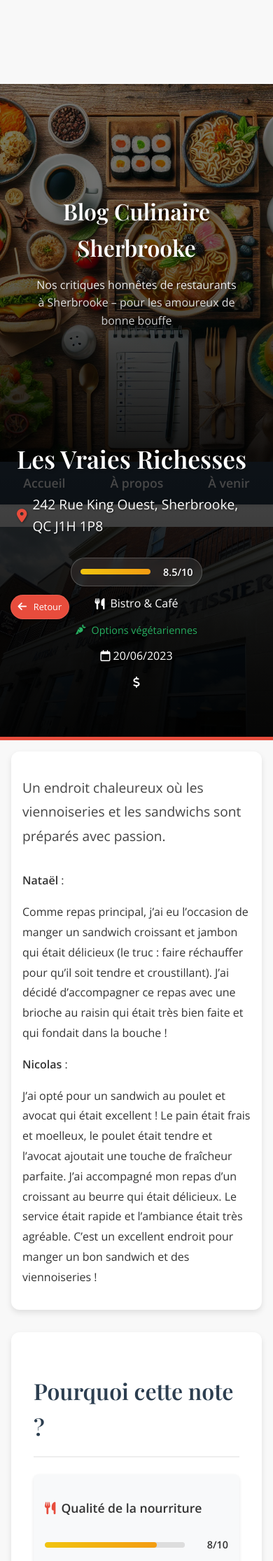
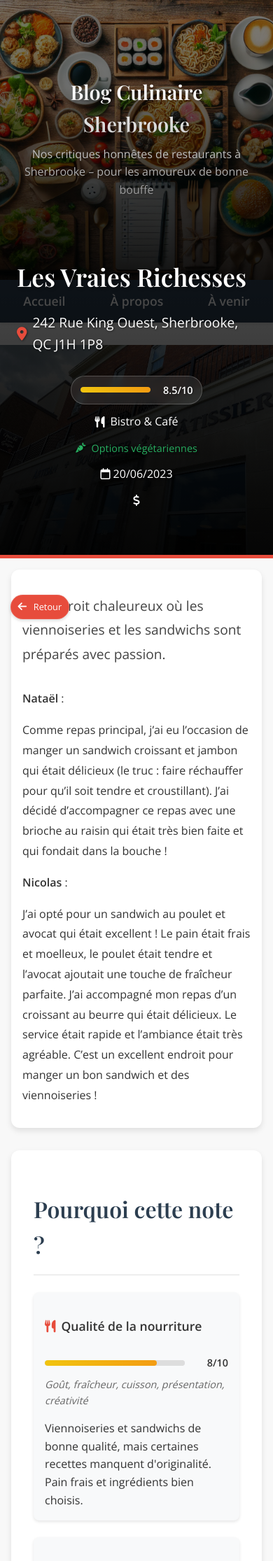
Before and after one commit to Natael21/blog-culinaire, a Jekyll site: the page built from _posts/2023-06-20-les-vraies-richesses.markdown, in a window 390 px wide. Shown: the top 2231 px of the page at 70% size. Built offline with Jekyll 4.4.1, drawn with Linux system fonts in a browser that asks for light colours; a script that is not in the unit is left out; comment, search, counter and statistics services are not loaded.

Commit message:
Refactor restaurant layout and CSS for improved back button functionality and mobile responsiveness
- Updated back button event handling to enhance user interaction with click and touch events.
- Refined CSS styles for mobile views, including adjustments to the header, search container, and back button for better usability.
- Implemented responsive design elements to ensure a consistent experience across devices.

```diff
--- a/assets/css/style.css
+++ b/assets/css/style.css
@@ -1084,8 +1084,106 @@ footer {
 
 /* Media Queries pour les boutons de vue */
 @media screen and (max-width: 768px) {
+    /* Cacher les boutons de vue sur mobile (portrait ET paysage) */
     .view-buttons {
         display: none !important;
+    }
+
+    /* Ajustement du header */
+    .hero {
+        height: 250px;
+        margin: 0;
+        padding: 0;
+    }
+
+    .hero-overlay {
+        padding: 1rem;
+    }
+
+    .hero h1 {
+        font-size: 1.8rem;
+        margin-bottom: 0.5rem;
+    }
+
+    .hero .tagline {
+        font-size: 1rem;
+        margin: 0.5rem 0;
+    }
+
+    /* Ajustements pour la barre de recherche et les filtres */
+    .search-container {
+        width: 100%;
+        padding: 1rem;
+        display: flex;
+        flex-direction: column;
+        align-items: center;
+        gap: 1rem;
+    }
+
+    .search-input-wrapper {
+        width: 90%;
+        max-width: none;
+        margin: 0 auto;
+    }
+
+    .search-input {
+        width: 100%;
+        padding: 0.8rem 1rem;
+        font-size: 1rem;
+        text-align: left;
+    }
+
+    .advanced-filters-btn {
+        width: 90%;
+        margin: 0.5rem auto;
+        padding: 0.8rem;
+    }
+
+    /* Correction du bouton retour */
+    .back-button {
+        position: fixed;
+        bottom: 1rem;
+        left: 1rem;
+        background: var(--primary-color);
+        color: white !important;
+        padding: 0.8rem 1.2rem;
+        border-radius: 20px;
+        font-size: 0.9rem;
+        box-shadow: 0 2px 8px rgba(0, 0, 0, 0.2);
+        display: flex;
+        align-items: center;
+        gap: 0.5rem;
+        z-index: 1000;
+    }
+
+    .back-button i {
+        color: white;
+    }
+
+    .back-button:hover,
+    .back-button:active {
+        background: var(--accent-color);
+        transform: none;
+    }
+
+    .back-button.bottom-page {
+        background: var(--accent-color);
+    }
+}
+
+/* Styles spécifiques pour le mode portrait */
+@media screen and (max-width: 768px) and (orientation: portrait) {
+    .hero {
+        height: 200px;
+    }
+
+    .search-container {
+        padding: 1rem 1.5rem;
+    }
+
+    .search-input-wrapper,
+    .advanced-filters-btn {
+        width: 100%;
     }
 }
 
```
Also changed, not shown: _layouts/restaurant.html (+17 -12 lines).
